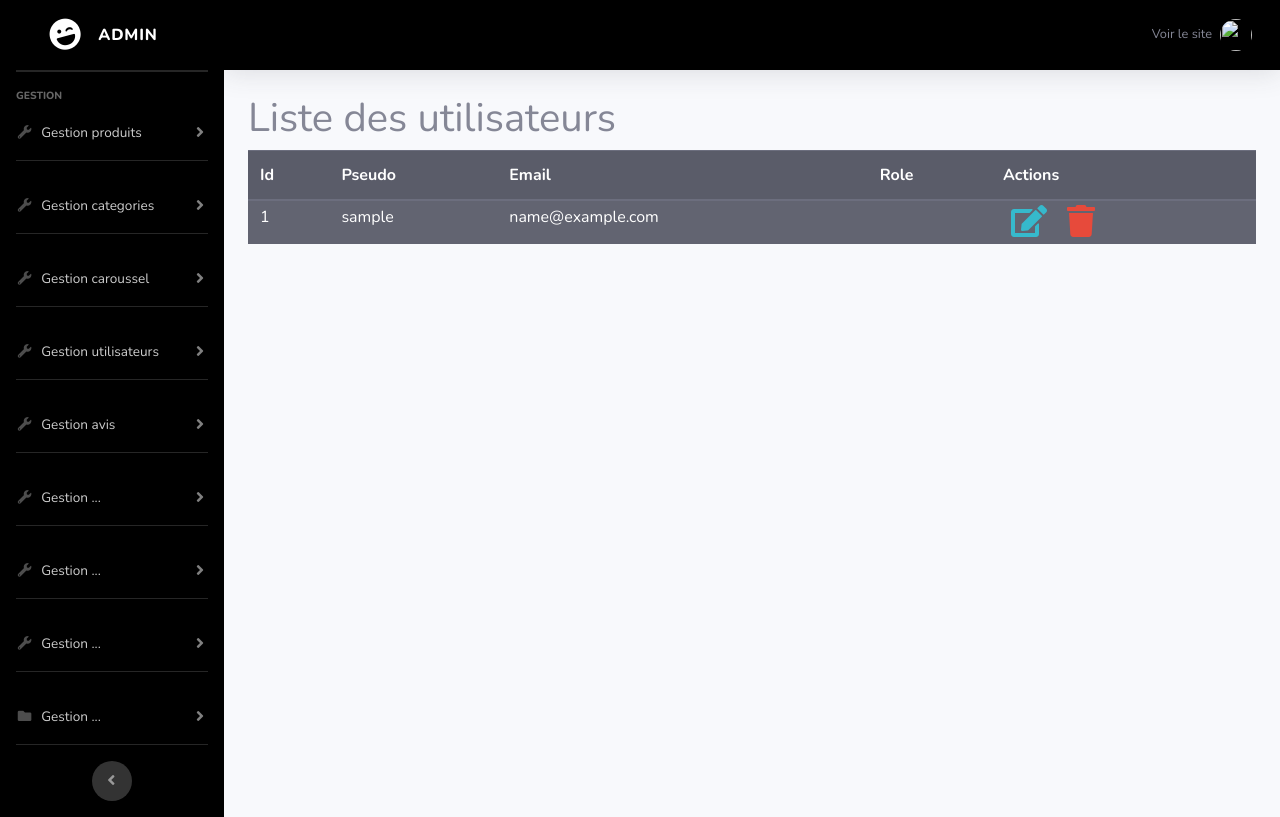
After one commit to ionelum/foreverSymfony, a Symfony app: template templates/admin/listUsers.html.twig in a window 1280 px wide. The commit adds this page. Run offline with Twig, Linux system fonts and the light colour scheme; the template is opened without the code that fills it: most values are stand-ins (such as "Sample title", 1, 10 or a date in 2020); some libraries are stand-ins or nearby versions.

Commit message:
+small things

```diff
--- a/public/cssfront/styles.css
+++ b/public/cssfront/styles.css
@@ -235,3 +235,7 @@ h4 {
 .my-card-title {
     height: 2.5rem;
 }
+
+.avatarImg {
+    border-radius: 50%;
+    }
--- /dev/null
+++ b/templates/admin/listUsers.html.twig
@@ -0,0 +1,36 @@
+{% extends 'backoffice.html.twig' %}
+
+{% block title %}
+
+{% endblock %}
+
+{% block body %}
+    <h1>Liste des utilisateurs</h1>
+
+    <table class="table table-dark table-striped">
+        <thead>
+        <tr>
+            <th>Id</th>
+            <th>Pseudo</th>
+            <th>Email</th>
+            <th>Role</th>
+            <th>Actions</th>
+        </tr>
+        </thead>
+        <tbody>
+        {% for user in users %}
+            <tr>
+                <td class="py-1">{{ user.id }}</td>
+                <td class="py-1">{{ user.nickname }}</td>
+                <td class="py-1">{{ user.email }}</td>
+                <td class="py-1">{{ user.roles[0] }}</td>
+                <td class="py-1">
+                    <a href="{{ path('editUser', {'id': user.id }) }}" class="mx-2"><i class="fas fa-2x fa-edit text-info"></i></a>
+                    <a href="{{ path('deleteUser', {'id': user.id }) }}" class="mx-2"><i class="fas fa-2x fa-trash text-danger"></i></a>
+                </td>
+            </tr>
+        {% endfor %}
+        </tbody>
+    </table>
+
+{% endblock %}
--- a/templates/backoffice.html.twig
+++ b/templates/backoffice.html.twig
@@ -109,21 +109,33 @@
 
         <hr class="sidebar-divider">
         <li class="nav-item">
-            <a class="nav-link collapsed" href="#" data-toggle="collapse" data-target="#collapseUtilities"
+            <a class="nav-link collapsed" href="#" data-toggle="collapse" data-target="#collapseUtilities4"
                 aria-expanded="true" aria-controls="collapseUtilities">
                 <i class="fas fa-fw fa-wrench"></i>
-                <span>Gestion ...</span>
+                <span>Gestion utilisateurs</span>
             </a>
+            <div id="collapseUtilities4" class="collapse" aria-labelledby="headingUtilities"
+                data-parent="#accordionSidebar">
+                <div class="bg-white py-2 collapse-inner rounded">
+                    <a class="collapse-item" href="{{ path('listUsers') }}">Liste des utilisateurs</a>
+                </div>
+            </div>
         </li>
 
 
         <hr class="sidebar-divider">
         <li class="nav-item">
-            <a class="nav-link collapsed" href="#" data-toggle="collapse" data-target="#collapseUtilities"
+            <a class="nav-link collapsed" href="#" data-toggle="collapse" data-target="#collapseUtilities5"
                 aria-expanded="true" aria-controls="collapseUtilities">
                 <i class="fas fa-fw fa-wrench"></i>
-                <span>Gestion ...</span>
+                <span>Gestion avis</span>
             </a>
+            <div id="collapseUtilities5" class="collapse" aria-labelledby="headingUtilities"
+                data-parent="#accordionSidebar">
+                <div class="bg-white py-2 collapse-inner rounded">
+                    <a class="collapse-item" href="{{ path('listReviews') }}">Liste des avis</a>
+                </div>
+            </div>
         </li>
 
 
--- a/templates/home/category.html.twig
+++ b/templates/home/category.html.twig
@@ -1,6 +1,4 @@
 {% extends 'home/home.html.twig' %}
-
-
 
 
 
--- a/templates/home/home.html.twig
+++ b/templates/home/home.html.twig
@@ -114,6 +114,8 @@
                                         <div class="dropdown-divider"></div>
                                         <li><a class="dropdown-item" href="{{ path('addCarousel') }}">Ajout images carousel</a></li>
                                         <li><a class="dropdown-item" href="{{ path('listCarousel') }}">Liste images carousel</a></li>
+                                        <div class="dropdown-divider"></div>
+                                        <li><a class="dropdown-item" href="{{ path('listUsers') }}">Liste des utilisateurs</a></li>
                                     </ul>
                                 </li>
                                 {% endif %}
--- a/templates/home/product.html.twig
+++ b/templates/home/product.html.twig
@@ -57,6 +57,10 @@
     </div>
         {{ form_end(form) }}
 
+    {% else %}
+
+    <h2 class="py-5 text-info">Connectez-vous pour laisser un avis!</h2>
+
     {% endif %}
 
     {% if reviews %}
@@ -66,7 +70,7 @@
     <table class="table table-striped">
         <thead>
         <tr>
-            <th>Nom</th>
+            <th>Pseudo</th>
             <th>Date</th>
             <th>Avis</th>
             <th></th>
```
Also changed, not shown: src/Controller/AdminController.php (+83 -6 lines), templates/admin/editUser.html.twig (added, +25 -0 lines), templates/admin/listReviews.html.twig (added, +36 -0 lines).
